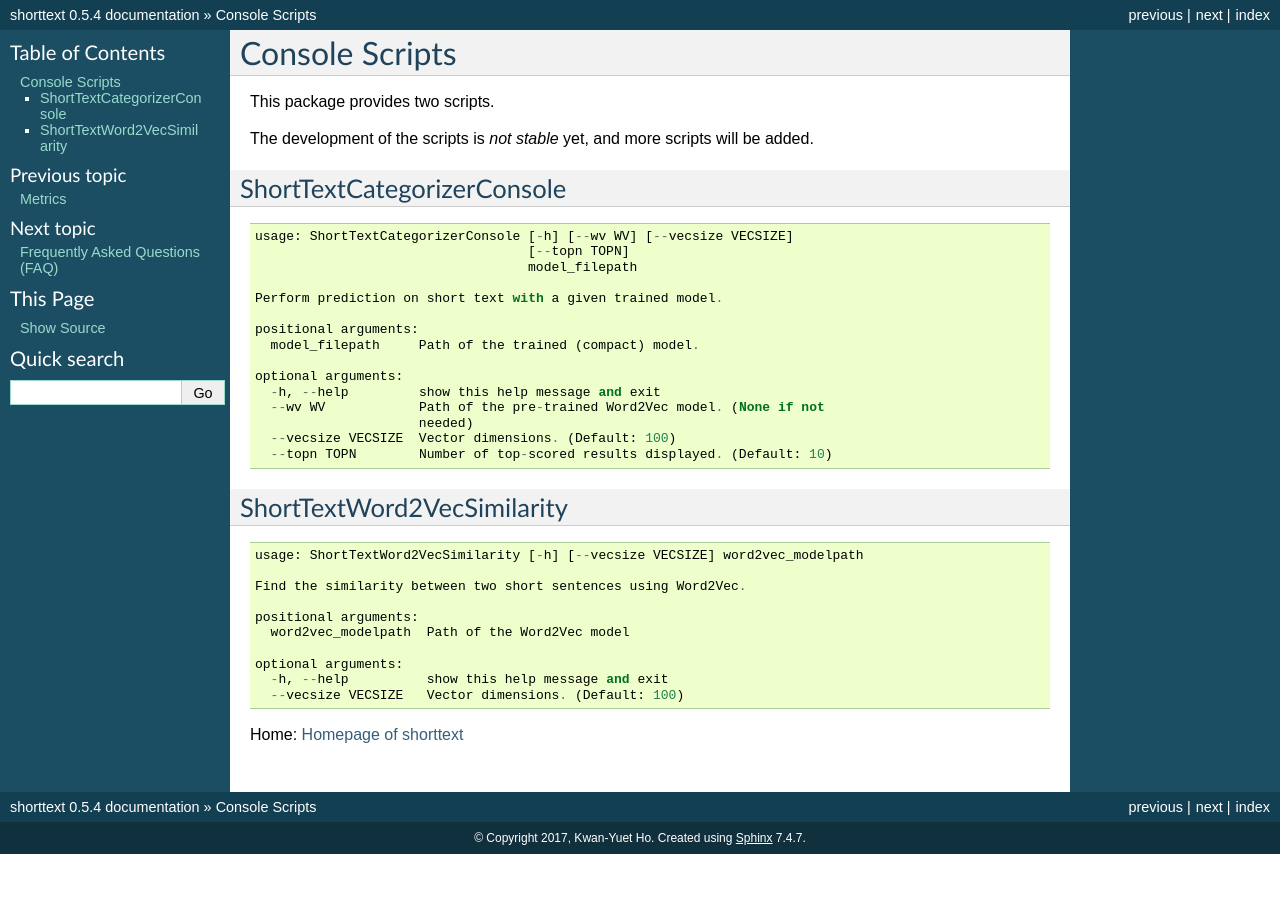
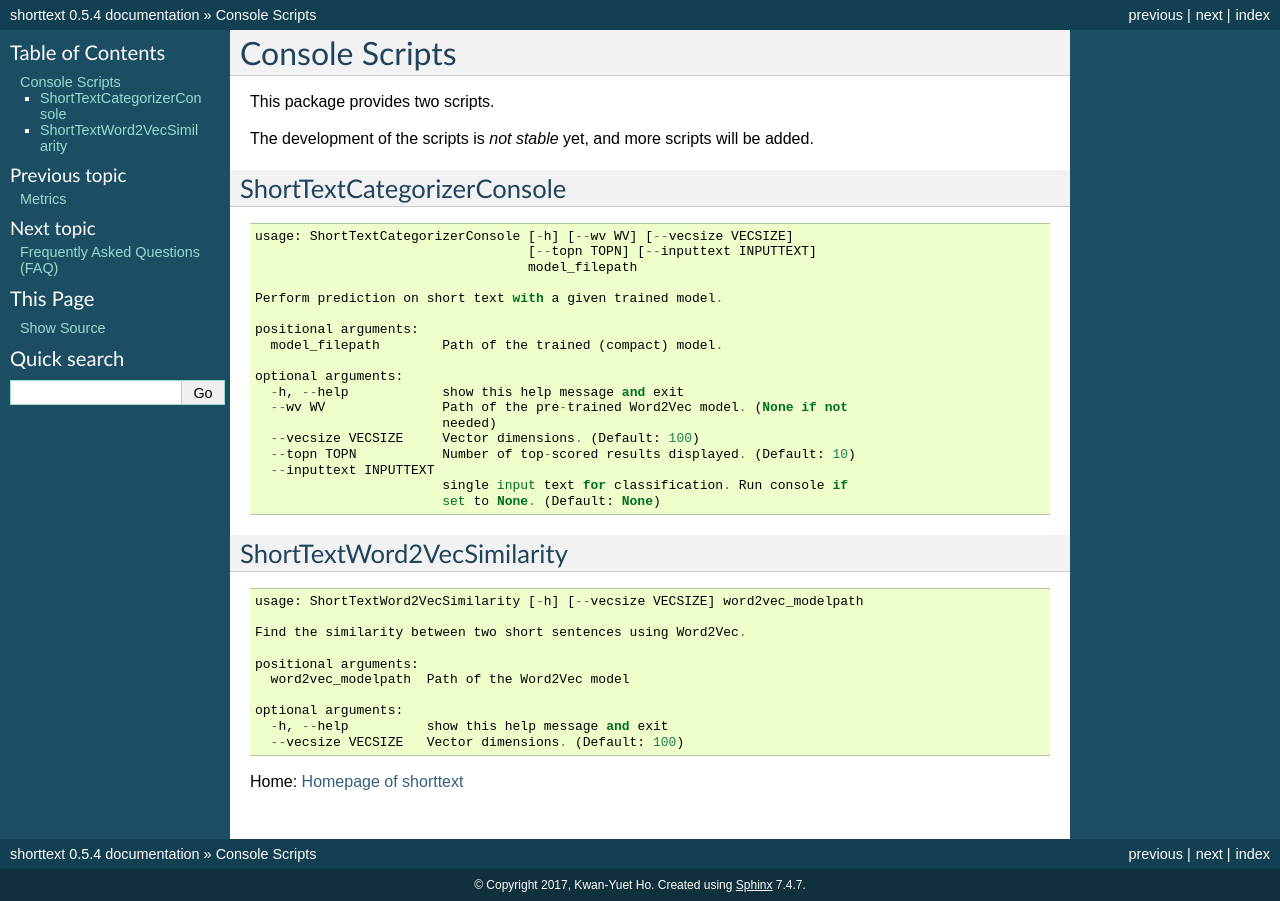
Before and after one commit to stephenhky/PyShortTextCategorization, a Sphinx documentation site: the page built from docs/scripts.rst, in a window 1280 px wide. Built offline with Sphinx 7.4.7, drawn with Linux system fonts in a browser that asks for light colours.

Commit message:
adding command line input text to scripts "ShortTextCategorizerConsole"

```diff
--- a/docs/scripts.rst
+++ b/docs/scripts.rst
@@ -11,20 +11,23 @@ ShortTextCategorizerConsole
 ::
 
     usage: ShortTextCategorizerConsole [-h] [--wv WV] [--vecsize VECSIZE]
-                                       [--topn TOPN]
+                                       [--topn TOPN] [--inputtext INPUTTEXT]
                                        model_filepath
 
     Perform prediction on short text with a given trained model.
 
     positional arguments:
-      model_filepath     Path of the trained (compact) model.
+      model_filepath        Path of the trained (compact) model.
 
     optional arguments:
-      -h, --help         show this help message and exit
-      --wv WV            Path of the pre-trained Word2Vec model. (None if not
-                         needed)
-      --vecsize VECSIZE  Vector dimensions. (Default: 100)
-      --topn TOPN        Number of top-scored results displayed. (Default: 10)
+      -h, --help            show this help message and exit
+      --wv WV               Path of the pre-trained Word2Vec model. (None if not
+                            needed)
+      --vecsize VECSIZE     Vector dimensions. (Default: 100)
+      --topn TOPN           Number of top-scored results displayed. (Default: 10)
+      --inputtext INPUTTEXT
+                            single input text for classification. Run console if
+                            set to None. (Default: None)
 
 
 ShortTextWord2VecSimilarity
```
Also changed, not shown: 1 other file.
